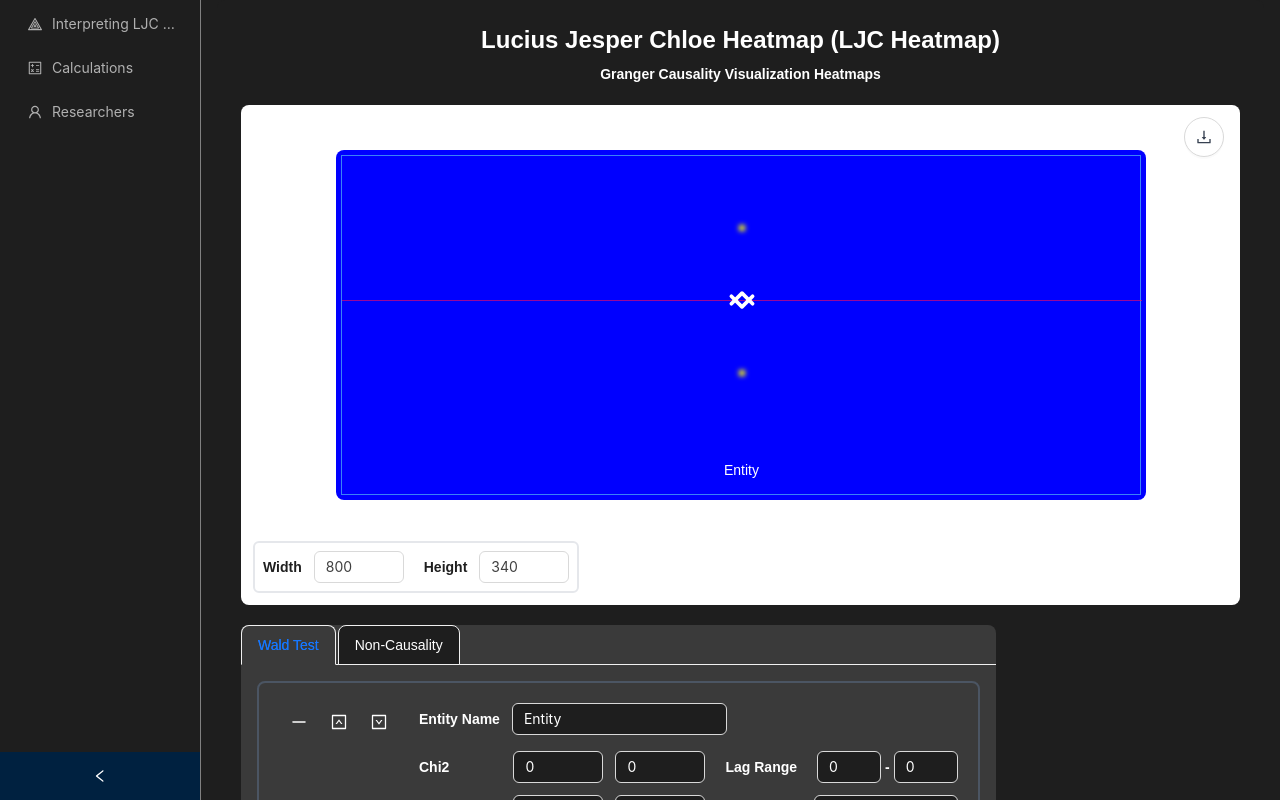
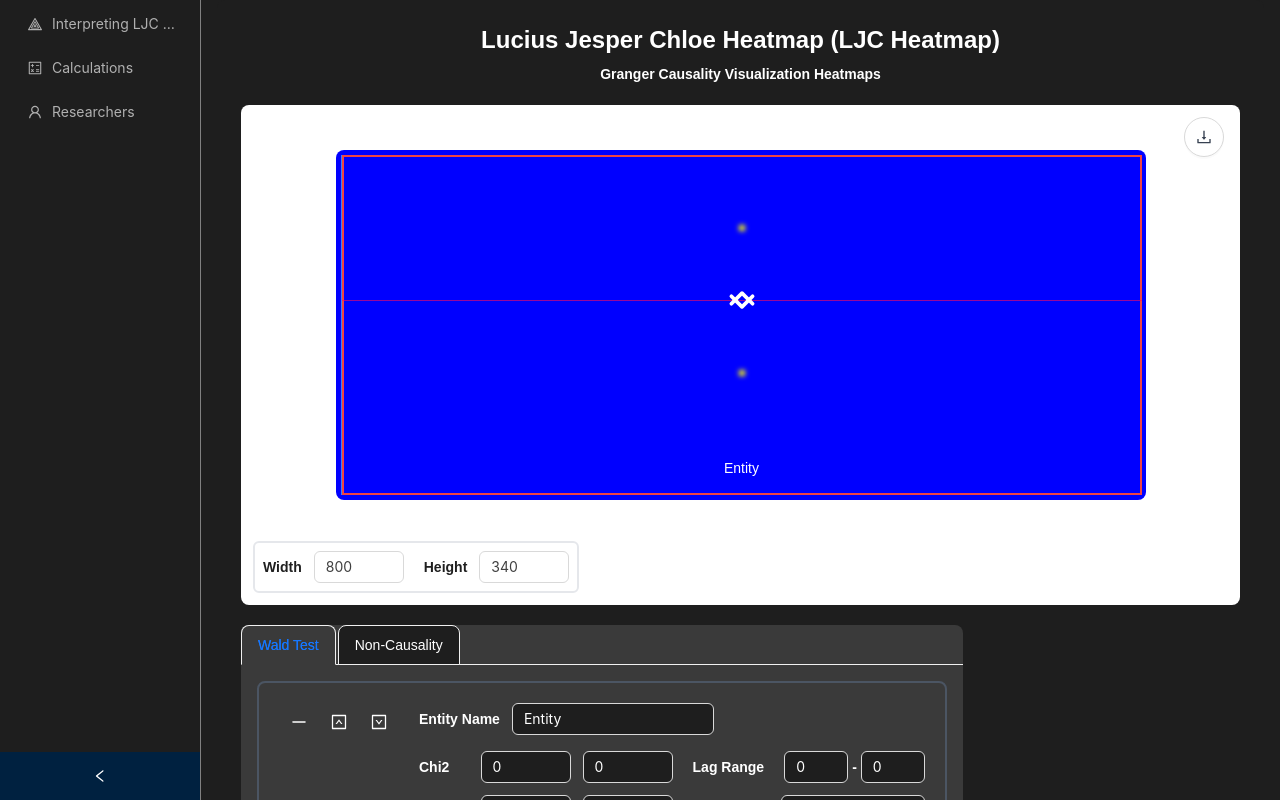
Before and after one commit to LuciusJesperChloe/LJC-HeatMap, a React (Create React App) app: page / in a window 1280 px wide. Both pictures are taken after a click on the button "+ Add Entity". Shown: the top 800 px of the page. Built offline with nearby package versions, Linux system fonts and the light colour scheme.

Commit message:
fonts chaged

```diff
--- a/src/components/Entity.tsx
+++ b/src/components/Entity.tsx
@@ -21,8 +21,16 @@ const Entity: React.FC<{
 
   return (
     <div
-      className="flex flex-col items-center "
+      className="flex flex-col items-center border-2 border-red-500"
       onClick={() => setCurrentEntity(ent)}
+      style={{
+        ...entityContainerStyle,
+        position: "relative",
+        width: `${entity.width}px`,
+        height: `${entity.height + 50}px`,
+        maxWidth: `${entity.width}px`,
+        maxHeight: `${entity.height + 50}px`,
+      }}
     >
       <div
         style={{
@@ -30,6 +38,8 @@ const Entity: React.FC<{
           position: "relative",
           width: `${entity.width}px`,
           height: `${entity.height}px`,
+          maxWidth: `${entity.width}px`,
+          maxHeight: `${entity.height}px`,
         }}
       >
         {/* Center Horizontal Line */}
--- a/src/pages/rceg/RcegPage.tsx
+++ b/src/pages/rceg/RcegPage.tsx
@@ -449,7 +449,7 @@ const RcegPage = () => {
 
     // calculate arrow sizes
     const maxArrowHeight = entityHeight * 0.8;
-    const minArrowHeight = entityHeight * 0.3;
+    const minArrowHeight = entityHeight * 0;
 
     console.log("canvas: w=", canvas.width, "h=", canvas.height);
     console.log("entity: w=", entityWidth, "h=", entityHeight);
@@ -1142,7 +1142,7 @@ const RcegPage = () => {
               {/* Significance */}
               <div className="flex flex-row items-center gap-3">
                 <div className="text-white text-nowrap font-semibold">
-                  Significance
+                  P Value
                 </div>
                 <div className="flex flex-row items-center gap-3">
                   <InputNumber
@@ -1302,7 +1302,7 @@ const RcegPage = () => {
               {/* Significance */}
               <div className="flex flex-row items-center gap-3">
                 <div className="text-white text-nowrap font-semibold">
-                  Significance
+                  P Value
                 </div>
                 <div className="flex flex-row items-center gap-3">
                   <InputNumber
```
